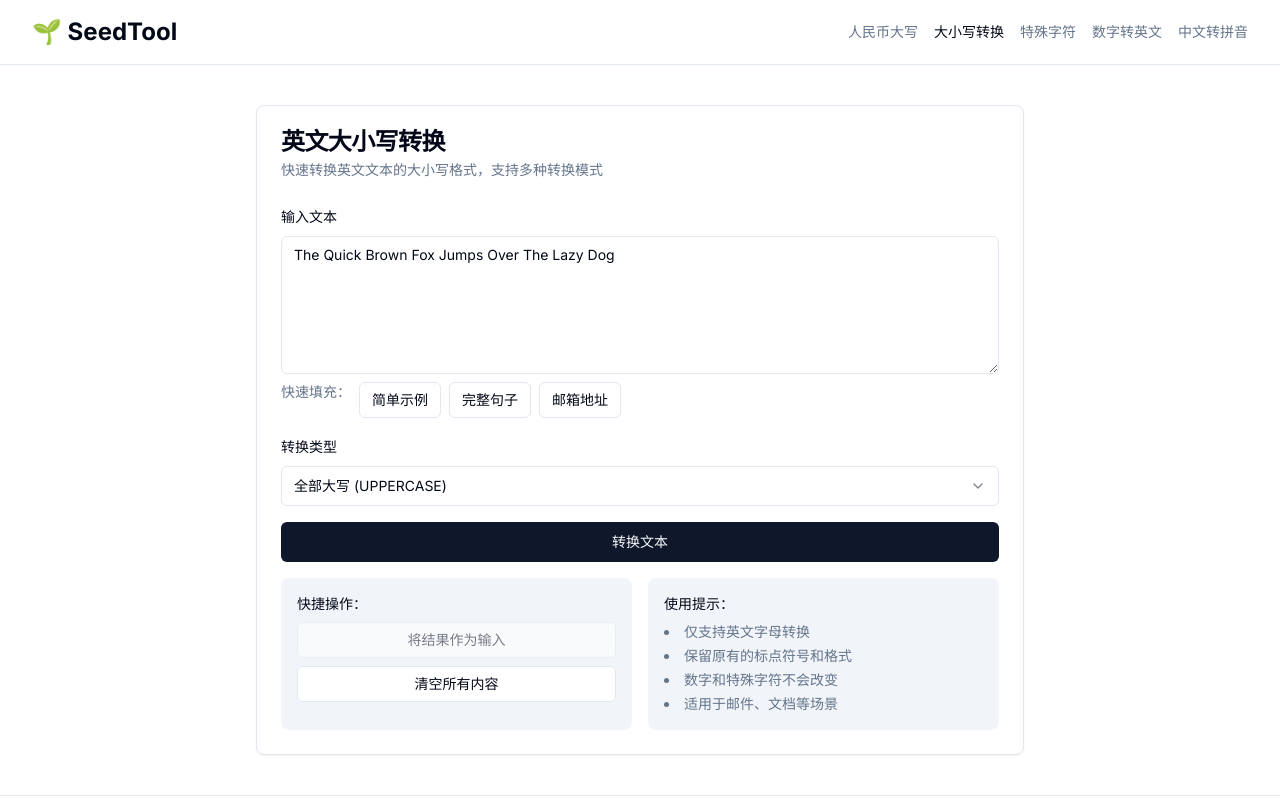
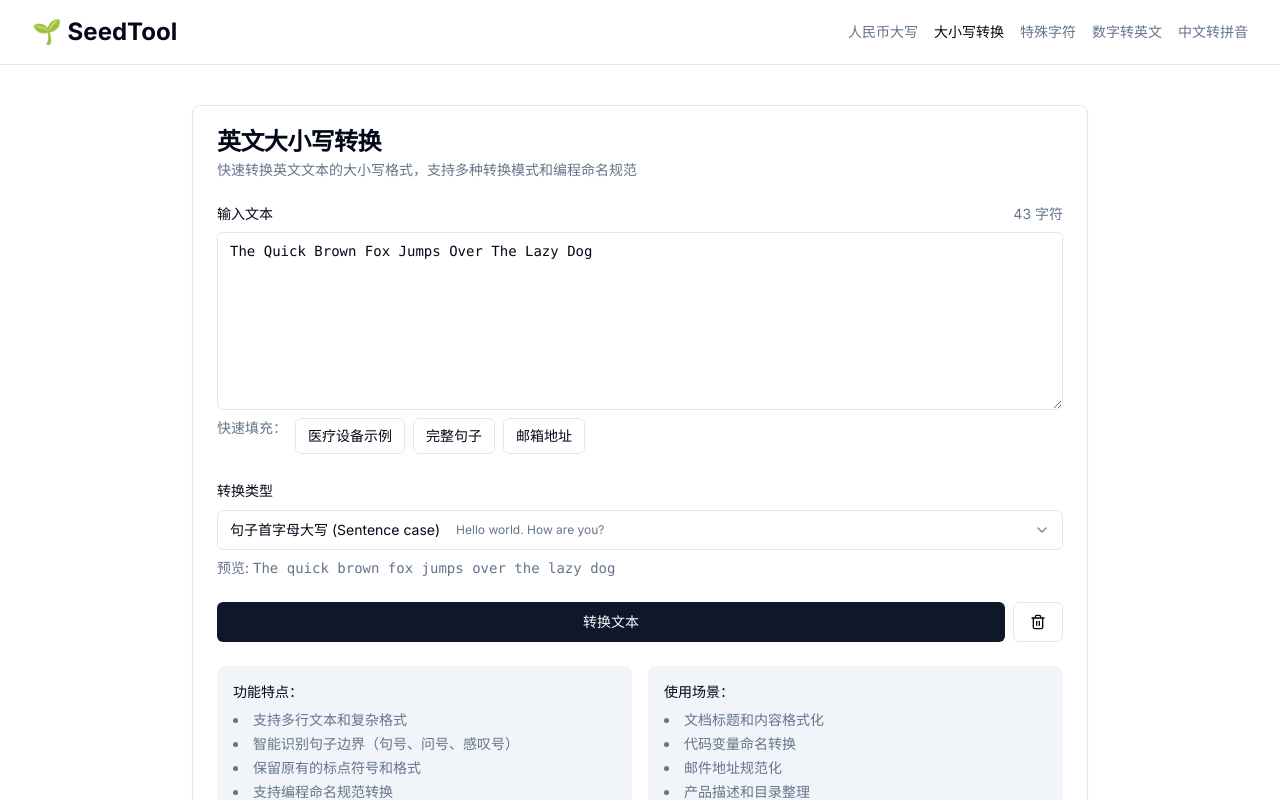
Before and after one commit to everett7623/Globokit, a Next.js app: page /tools/text-case in a window 1280 px wide. Both pictures are taken after a click on the button "完整句子". Shown: the top 800 px of the page. Built offline with nearby package versions, Linux system fonts and the light colour scheme.

Commit message:
Update page.tsx

```diff
--- a/app/tools/text-case/page.tsx
+++ b/app/tools/text-case/page.tsx
@@ -6,15 +6,136 @@ import { Textarea } from '@/components/ui/textarea'
 import { Label } from '@/components/ui/label'
 import { Button } from '@/components/ui/button'
 import { Select, SelectContent, SelectItem, SelectTrigger, SelectValue } from '@/components/ui/select'
-import { CopyButton } from '@/components/tools/copy-button'
-import { convertCase, TextCase } from '@/lib/tools/text-case'
-import { AlertCircle } from 'lucide-react'
+import { AlertCircle, Copy, Check, RefreshCw, Trash2 } from 'lucide-react'
 import { Alert, AlertDescription } from '@/components/ui/alert'
+
+// 大小写转换类型
+type TextCase = 'upper' | 'lower' | 'sentence' | 'title' | 'toggle' | 'camel' | 'snake' | 'kebab'
+
+// 转换函数
+const convertCase = (text: string, caseType: TextCase): string => {
+  switch (caseType) {
+    case 'upper':
+      return text.toUpperCase()
+
+    case 'lower':
+      return text.toLowerCase()
+
+    case 'sentence':
+      // 修复：正确处理多行文本和句子边界
+      return text.split(/(\r?\n)/).map((part, index) => {
+        // 保留换行符
+        if (part === '\n' || part === '\r\n') return part
+
+        // 处理每一行
+        return part.split(/([.!?]+\s*)/).map((segment, i) => {
+          // 保留标点符号
+          if (i % 2 === 1) return segment
+
+          // 转换文本段落
+          const trimmed = segment.trim()
+          if (!trimmed) return segment
+
+          // 将第一个字母大写，其余小写
+          return segment.replace(trimmed,
+            trimmed.charAt(0).toUpperCase() + trimmed.slice(1).toLowerCase()
+          )
+        }).join('')
+      }).join('')
+
+    case 'title':
+      // 标题格式：主要单词首字母大写
+      const smallWords = new Set(['a', 'an', 'and', 'as', 'at', 'but', 'by', 'for', 'if', 'in', 'nor', 'of', 'on', 'or', 'so', 'the', 'to', 'up', 'yet'])
+      return text.replace(/\b\w+/g, (word, index) => {
+        // 第一个单词总是大写
+        if (index === 0) return word.charAt(0).toUpperCase() + word.slice(1).toLowerCase()
+
+        // 小词保持小写（除非在句首）
+        if (smallWords.has(word.toLowerCase())) {
+          // 检查是否在句子开头（前面是句号、感叹号或问号）
+          const beforeWord = text.slice(0, index).trim()
+          if (beforeWord.match(/[.!?]$/)) {
+            return word.charAt(0).toUpperCase() + word.slice(1).toLowerCase()
+          }
+          return word.toLowerCase()
+        }
+
+        return word.charAt(0).toUpperCase() + word.slice(1).toLowerCase()
+      })
+
+    case 'toggle':
+      return text.split('').map(char => {
+        if (char === char.toUpperCase()) return char.toLowerCase()
+        if (char === char.toLowerCase()) return char.toUpperCase()
+        return char
+      }).join('')
+
+    case 'camel':
+      // 驼峰命名：首字母小写，后续单词首字母大写
+      return text.replace(/[-_\s]+(.)?/g, (_, char) => char ? char.toUpperCase() : '')
+        .replace(/^(.)/, (char) => char.toLowerCase())
+
+    case 'snake':
+      // 蛇形命名：全小写，单词用下划线分隔
+      return text.replace(/\s+/g, '_')
+        .replace(/([A-Z])/g, '_$1')
+        .replace(/[-]+/g, '_')
+        .replace(/^_+|_+$/g, '')
+        .toLowerCase()
+
+    case 'kebab':
+      // 短横线命名：全小写，单词用短横线分隔
+      return text.replace(/\s+/g, '-')
+        .replace(/([A-Z])/g, '-$1')
+        .replace(/_+/g, '-')
+        .replace(/^-+|-+$/g, '')
+        .toLowerCase()
+
+    default:
+      return text
+  }
+}
+
+// 复制按钮组件
+const CopyButton = ({ text }: { text: string }) => {
+  const [copied, setCopied] = useState(false)
+
+  const handleCopy = async () => {
+    try {
+      await navigator.clipboard.writeText(text)
+      setCopied(true)
+      setTimeout(() => setCopied(false), 2000)
+    } catch (err) {
+      console.error('Failed to copy:', err)
+    }
+  }
+
+  return (
+    <Button
+      variant="outline"
+      size="sm"
+      onClick={handleCopy}
+      className="h-8"
+    >
+      {copied ? (
+        <>
+          <Check className="h-3 w-3 mr-1" />
+          已复制
+        </>
+      ) : (
+        <>
+          <Copy className="h-3 w-3 mr-1" />
+          复制
+        </>
+      )}
+    </Button>
+  )
+}
 
 export default function TextCasePage() {
   const [input, setInput] = useState('')
   const [output, setOutput] = useState('')
-  const [caseType, setCaseType] = useState<TextCase>('upper')
+  const [caseType, setCaseType] = useState<TextCase>('sentence')
   const [error, setError] = useState('')
 
   const handleConvert = () => {
@@ -52,42 +173,70 @@ export default function TextCasePage() {
   }
 
   const caseOptions = [
-    { value: 'upper', label: '全部大写 (UPPERCASE)' },
-    { value: 'lower', label: '全部小写 (lowercase)' },
-    { value: 'sentence', label: '句子首字母大写 (Sentence case)' },
-    { value: 'title', label: '标题格式 (Title Case)' },
-    { value: 'toggle', label: '大小写反转 (tOGGLE cASE)' },
+    { value: 'upper', label: '全部大写 (UPPERCASE)', example: 'HELLO WORLD' },
+    { value: 'lower', label: '全部小写 (lowercase)', example: 'hello world' },
+    { value: 'sentence', label: '句子首字母大写 (Sentence case)', example: 'Hello world. How are you?' },
+    { value: 'title', label: '标题格式 (Title Case)', example: 'Hello World and Welcome' },
+    { value: 'toggle', label: '大小写反转 (tOGGLE cASE)', example: 'hELLO wORLD' },
+    { value: 'camel', label: '驼峰命名 (camelCase)', example: 'helloWorld' },
+    { value: 'snake', label: '蛇形命名 (snake_case)', example: 'hello_world' },
+    { value: 'kebab', label: '短横线命名 (kebab-case)', example: 'hello-world' },
   ]
 
   // 示例文本
   const sampleTexts = [
-    { text: 'Hello World', label: '简单示例' },
-    { text: 'The Quick Brown Fox Jumps Over The Lazy Dog', label: '完整句子' },
-    { text: 'user@example.com', label: '邮箱地址' },
+    {
+      text: 'CATHETER SUCTION 16FR W/CON VALVE\nCATHETER SUCTION 08 FG / 14FG WITH FINGER CONTROL VALVE, STERILE',
+      label: '医疗设备示例'
+    },
+    {
+      text: 'The Quick Brown Fox Jumps Over The Lazy Dog',
+      label: '完整句子'
+    },
+    {
+      text: 'user@example.com\nJohn.Doe@Company.org',
+      label: '邮箱地址'
+    },
   ]
+
+  // 实时预览
+  const getPreview = () => {
+    if (!input.trim()) return ''
+    try {
+      return convertCase(input, caseType).slice(0, 50) + (input.length > 50 ? '...' : '')
+    } catch {
+      return ''
+    }
+  }
 
   return (
     <div className="container py-10">
-      <div className="mx-auto max-w-3xl">
+      <div className="mx-auto max-w-4xl">
         <Card>
           <CardHeader>
             <CardTitle>英文大小写转换</CardTitle>
             <CardDescription>
-              快速转换英文文本的大小写格式，支持多种转换模式
+              快速转换英文文本的大小写格式，支持多种转换模式和编程命名规范
             </CardDescription>
           </CardHeader>
-          <CardContent className="space-y-4">
+          <CardContent className="space-y-6">
             <div className="space-y-2">
-              <Label htmlFor="input">输入文本</Label>
+              <div className="flex items-center justify-between">
+                <Label htmlFor="input">输入文本</Label>
+                <span className="text-sm text-muted-foreground">
+                  {input.length} 字符
+                </span>
+              </div>
               <Textarea
                 id="input"
-                placeholder="请输入需要转换的英文文本..."
+                placeholder="请输入需要转换的英文文本...&#10;支持多行文本输入"
                 value={input}
                 onChange={(e) => {
                   setInput(e.target.value)
-                  setError('') // 清除错误信息
+                  setError('')
                 }}
-                rows={6}
+                rows={8}
+                className="font-mono"
               />
 
               {/* 示例文本按钮 */}
@@ -113,17 +262,27 @@ export default function TextCasePage() {
             <div className="space-y-2">
               <Label htmlFor="case-type">转换类型</Label>
               <Select value={caseType} onValueChange={(value) => setCaseType(value as TextCase)}>
-                <SelectTrigger id="case-type">
+                <SelectTrigger id="case-type" className="w-full">
                   <SelectValue />
                 </SelectTrigger>
                 <SelectContent>
                   {caseOptions.map(option => (
                     <SelectItem key={option.value} value={option.value}>
-                      {option.label}
+                      <div className="flex justify-between items-center w-full">
+                        <span>{option.label}</span>
+                        <span className="text-xs text-muted-foreground ml-4">{option.example}</span>
+                      </div>
                     </SelectItem>
                   ))}
                 </SelectContent>
               </Select>
+
+              {/* 实时预览 */}
+              {input && (
+                <div className="text-sm text-muted-foreground">
+                  预览: <span className="font-mono">{getPreview()}</span>
+                </div>
+              )}
             </div>
 
             {/* 错误提示 */}
@@ -134,64 +293,76 @@ export default function TextCasePage() {
               </Alert>
             )}
 
-            <Button onClick={handleConvert} className="w-full">
-              转换文本
-            </Button>
+            <div className="flex gap-2">
+              <Button onClick={handleConvert} className="flex-1">
+                转换文本
+              </Button>
+              <Button
+                variant="outline"
+                onClick={() => {
+                  setInput('')
+                  setOutput('')
+                  setError('')
+                }}
+                title="清空所有内容"
+              >
+                <Trash2 className="h-4 w-4" />
+              </Button>
+            </div>
 
             {output && (
               <div className="space-y-2">
                 <div className="flex items-center justify-between">
                   <Label>转换结果</Label>
-                  <CopyButton text={output} />
+                  <div className="flex gap-2">
+                    <Button
+                      variant="outline"
+                      size="sm"
+                      onClick={() => {
+                        setInput(output)
+                        setOutput('')
+                        setError('')
+                      }}
+                      title="将结果作为输入"
+                    >
+                      <RefreshCw className="h-3 w-3 mr-1" />
+                      作为输入
+                    </Button>
+                    <CopyButton text={output} />
+                  </div>
                 </div>
                 <Textarea
                   value={output}
                   readOnly
-                  rows={6}
-                  className="bg-muted"
+                  rows={8}
+                  className="bg-muted font-mono"
                 />
+                <div className="text-sm text-muted-foreground">
+                  {output.length} 字符 · {output.split(/\s+/).filter(w => w).length} 单词 · {output.split('\n').length} 行
+                </div>
               </div>
             )}
 
-            <div className="grid grid-cols-1 md:grid-cols-2 gap-4 mt-6">
+            <div className="grid grid-cols-1 md:grid-cols-2 gap-4">
               <div className="rounded-lg bg-muted p-4 text-sm">
-                <p className="font-medium mb-2">快捷操作：</p>
-                <div className="space-y-2">
-                  <Button
-                    variant="outline"
-                    size="sm"
-                    className="w-full"
-                    onClick={() => {
-                      setInput(output)
-                      setOutput('')
-                      setError('')
-                    }}
-                    disabled={!output}
-                  >
-                    将结果作为输入
-                  </Button>
-                  <Button
-                    variant="outline"
-                    size="sm"
-                    className="w-full"
-                    onClick={() => {
-                      setInput('')
-                      setOutput('')
-                      setError('')
-                    }}
-                  >
-                    清空所有内容
-                  </Button>
-                </div>
+                <p className="font-medium mb-2">功能特点：</p>
+                <ul className="list-disc list-inside space-y-1 text-muted-foreground">
+                  <li>支持多行文本和复杂格式</li>
+                  <li>智能识别句子边界（句号、问号、感叹号）</li>
+                  <li>保留原有的标点符号和格式</li>
+                  <li>支持编程命名规范转换</li>
+                  <li>实时预览转换效果</li>
+                </ul>
               </div>
 
               <div className="rounded-lg bg-muted p-4 text-sm">
-                <p className="font-medium mb-2">使用提示：</p>
+                <p className="font-medium mb-2">使用场景：</p>
                 <ul className="list-disc list-inside space-y-1 text-muted-foreground">
-                  <li>仅支持英文字母转换</li>
-                  <li>保留原有的标点符号和格式</li>
-                  <li>数字和特殊字符不会改变</li>
-                  <li>适用于邮件、文档等场景</li>
+                  <li>文档标题和内容格式化</li>
+                  <li>代码变量命名转换</li>
+                  <li>邮件地址规范化</li>
+                  <li>产品描述和目录整理</li>
+                  <li>SQL查询和数据处理</li>
                 </ul>
               </div>
             </div>
```
